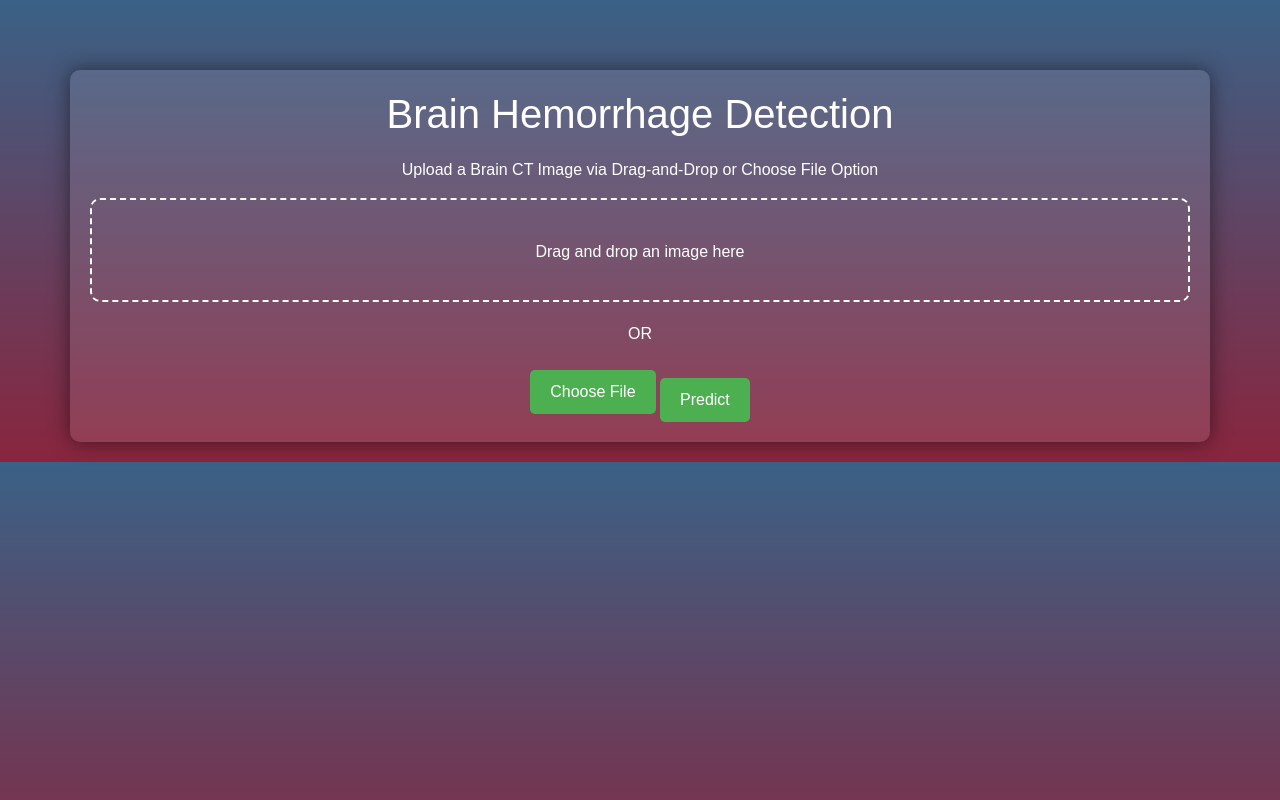
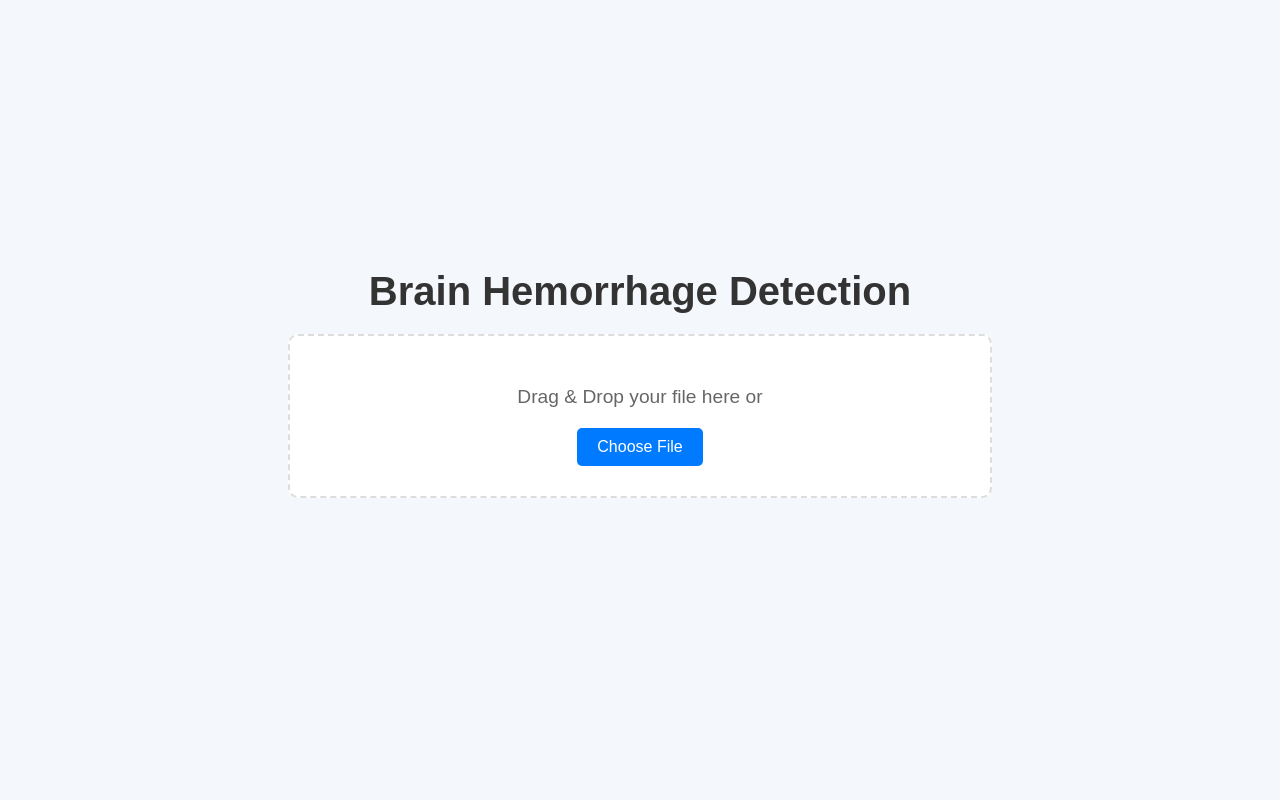
Before and after one commit to thilak-r/Brain-heorrahnge, a Flask app: page / in a window 1280 px wide. Run offline with Flask 3, Linux system fonts and the light colour scheme.

Commit message:
Update index.html

```diff
--- a/templates/index.html
+++ b/templates/index.html
@@ -4,109 +4,145 @@
     <meta charset="UTF-8">
     <meta name="viewport" content="width=device-width, initial-scale=1.0">
     <title>Brain Hemorrhage Detection</title>
-    <link href="https://cdn.jsdelivr.net/npm/bootstrap@5.3.0-alpha1/dist/css/bootstrap.min.css" rel="stylesheet">
     <style>
         body {
-            background: linear-gradient(to bottom, #3a6186, #89253e);
-            color: #fff;
             font-family: Arial, sans-serif;
+            background-color: #f4f7fc;
+            display: flex;
+            flex-direction: column;
+            align-items: center;
+            justify-content: center;
+            height: 100vh;
+            margin: 0;
+        }
+
+        h1 {
+            color: #333;
+            font-size: 2.5em;
+            margin-bottom: 20px;
+        }
+
+        .upload-container {
+            background: #fff;
+            border: 2px dashed #ddd;
+            border-radius: 10px;
+            padding: 30px;
             text-align: center;
-            padding: 20px;
+            width: 50%;
+            transition: transform 0.3s ease, background-color 0.3s ease;
         }
-        .container {
-            margin-top: 50px;
-            padding: 20px;
-            border-radius: 10px;
-            background: rgba(255, 255, 255, 0.1);
-            box-shadow: 0px 0px 20px rgba(0, 0, 0, 0.5);
+
+        .upload-container:hover {
+            transform: scale(1.05);
+            background-color: #eaf3ff;
         }
-        .drag-and-drop {
-            border: 2px dashed #fff;
-            border-radius: 10px;
-            padding: 20px;
+
+        .drag-area {
+            font-size: 1.2em;
+            color: #666;
+            margin: 20px 0;
+        }
+
+        .file-input {
+            display: none;
+        }
+
+        .btn {
+            padding: 10px 20px;
+            border: none;
+            border-radius: 5px;
+            background: #007bff;
+            color: white;
+            font-size: 1em;
             cursor: pointer;
             transition: background-color 0.3s ease;
-            margin-bottom: 15px;
         }
-        .drag-and-drop:hover {
-            background-color: rgba(255, 255, 255, 0.2);
+
+        .btn:hover {
+            background-color: #0056b3;
         }
-        .btn-custom {
-            background: #4CAF50;
-            border: none;
-            padding: 10px 20px;
-            color: white;
-            font-size: 16px;
-            border-radius: 5px;
-            transition: background 0.3s ease;
+
+        #output {
+            margin-top: 20px;
+            font-size: 1.2em;
+            color: #333;
         }
-        .btn-custom:hover {
-            background: #3e8e41;
+
+        .result {
+            margin-top: 20px;
         }
-        img {
+
+        .result img {
             max-width: 300px;
-            margin-top: 20px;
             border-radius: 10px;
-            box-shadow: 0px 0px 20px rgba(0, 0, 0, 0.5);
-        }
-        h2, p {
-            margin-top: 20px;
         }
     </style>
 </head>
 <body>
-    <div class="container">
-        <h1>Brain Hemorrhage Detection</h1>
-        <p>Upload a Brain CT Image via Drag-and-Drop or Choose File Option</p>
-
-        <form id="uploadForm" method="POST" action="/predict" enctype="multipart/form-data">
-            <div class="drag-and-drop" id="dropZone">
-                <p>Drag and drop an image here</p>
-                <input type="file" id="fileInput" name="file" style="display: none;" required>
-            </div>
-
-            <p>OR</p>
-
-            <label for="fileInput" class="btn btn-custom">Choose File</label>
-            <input type="file" id="fileInput" name="file" style="display: none;" required>
-
-            <button type="submit" class="btn btn-custom mt-3">Predict</button>
-        </form>
-
-        {% if prediction %}
-        <div class="result mt-4">
-            <h2>Prediction: {{ prediction }}</h2>
-            <p>Confidence: {{ (probability * 100) | round(2) }}%</p>
-            <img src="{{ image_path }}" alt="Uploaded Image">
-        </div>
-        {% endif %}
+    <h1>Brain Hemorrhage Detection</h1>
+    <div class="upload-container" id="drop-area">
+        <p class="drag-area">Drag & Drop your file here or</p>
+        <button class="btn" onclick="document.getElementById('file-input').click()">Choose File</button>
+        <input type="file" id="file-input" class="file-input" accept="image/*" onchange="handleFileSelection(event)">
     </div>
+    <p id="output"></p>
+    <div id="result" class="result"></div>
 
     <script>
-        const dropZone = document.getElementById('dropZone');
-        const fileInput = document.getElementById('fileInput');
+        const dropArea = document.getElementById('drop-area');
+        const fileInput = document.getElementById('file-input');
+        const output = document.getElementById('output');
+        const resultDiv = document.getElementById('result');
 
-        dropZone.addEventListener('click', () => fileInput.click());
-
-        dropZone.addEventListener('dragover', (e) => {
-            e.preventDefault();
-            dropZone.style.backgroundColor = "rgba(255, 255, 255, 0.2)";
+        dropArea.addEventListener('dragover', (event) => {
+            event.preventDefault();
+            dropArea.style.backgroundColor = '#eaf3ff';
         });
 
-        dropZone.addEventListener('dragleave', () => {
-            dropZone.style.backgroundColor = "transparent";
+        dropArea.addEventListener('dragleave', () => {
+            dropArea.style.backgroundColor = '#fff';
         });
 
-        dropZone.addEventListener('drop', (e) => {
-            e.preventDefault();
-            fileInput.files = e.dataTransfer.files;
+        dropArea.addEventListener('drop', (event) => {
+            event.preventDefault();
+            dropArea.style.backgroundColor = '#fff';
+            const file = event.dataTransfer.files[0];
+            processFile(file);
         });
 
-        // Ensure the Choose File button syncs with drag-and-drop
-        fileInput.addEventListener('change', (e) => {
-            const fileName = e.target.files[0]?.name || "No file chosen";
-            alert(`Selected File: ${fileName}`);
-        });
+        function handleFileSelection(event) {
+            const file = event.target.files[0];
+            if (file) {
+                processFile(file);
+            }
+        }
+
+        function processFile(file) {
+            if (!file) return;
+
+            const formData = new FormData();
+            formData.append('file', file);
+
+            fetch('/predict', {
+                method: 'POST',
+                body: formData,
+            })
+                .then((response) => response.json())
+                .then((data) => {
+                    if (data.error) {
+                        output.textContent = `Error: ${data.error}`;
+                        resultDiv.innerHTML = '';
+                    } else {
+                        output.textContent = `Prediction: ${data.prediction}, Confidence: ${data.probability}`;
+                        resultDiv.innerHTML = `<img src="${data.image_path}" alt="Uploaded Image">`;
+                    }
+                })
+                .catch((error) => {
+                    console.error('Error:', error);
+                    output.textContent = 'An error occurred during prediction.';
+                    resultDiv.innerHTML = '';
+                });
+        }
     </script>
 </body>
 </html>
```
